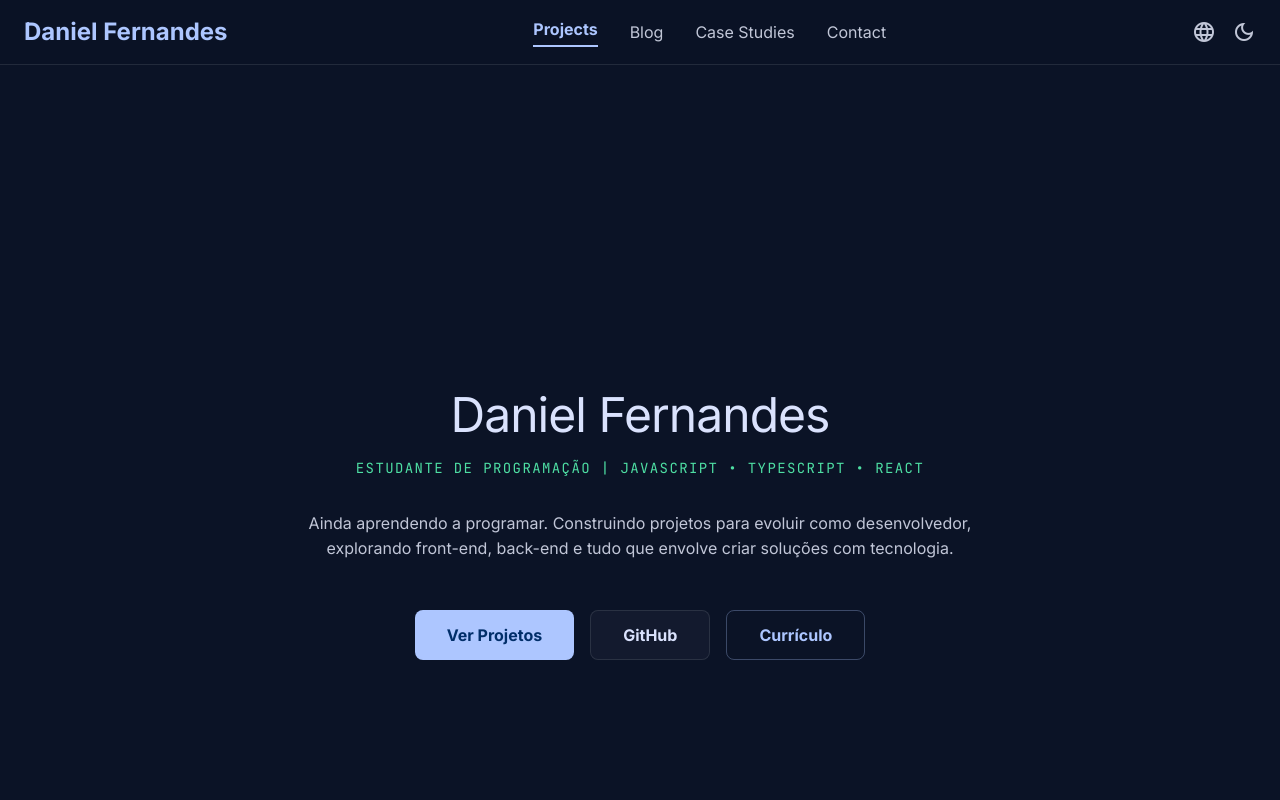
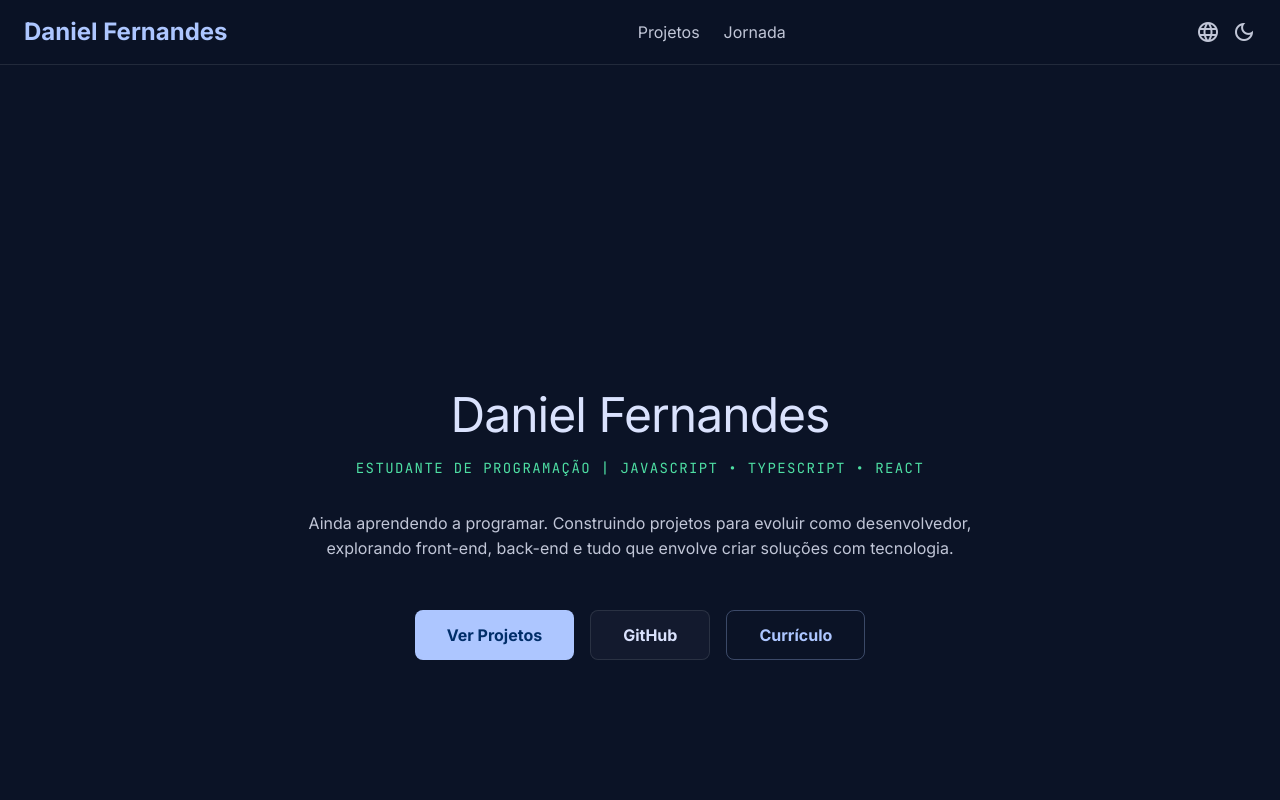
Before and after one commit to DanielFernandes-dev/portifolio, a Next.js app: page / in a window 1280 px wide. Shown: the top 800 px of the page. Built offline with nearby package versions, Linux system fonts and the light colour scheme.

Commit message:
Corrige links da navbar e padroniza gaps dos botões

```diff
--- a/app/components/Navbar.tsx
+++ b/app/components/Navbar.tsx
@@ -1,10 +1,8 @@
 import Link from "next/link"
 
 const navLinks = [
-  { href: "#projects", label: "Projects" },
-  { href: "#blog", label: "Blog" },
-  { href: "#timeline", label: "Case Studies" },
-  { href: "#contact", label: "Contact" },
+  { href: "#projects", label: "Projetos" },
+  { href: "#timeline", label: "Jornada" },
 ]
 
 export default function Navbar() {
@@ -12,22 +10,18 @@ export default function Navbar() {
     <nav className="fixed top-0 w-full z-50 bg-background/70 backdrop-blur-md border-b border-white/10">
       <div className="flex justify-between items-center max-w-[1280px] mx-auto px-gutter h-16">
         <span className="text-headline-md font-bold text-primary">Daniel Fernandes</span>
-        <div className="hidden md:flex gap-8 items-center">
+        <div className="hidden md:flex gap-6 items-center">
           {navLinks.map((link) => (
             <Link
               key={link.href}
               href={link.href}
-              className={
-                link.href === "#projects"
-                  ? "text-primary font-bold border-b-2 border-primary pb-1 font-body-base"
-                  : "text-on-surface-variant font-body-base hover:text-primary transition-colors duration-200"
-              }
+              className="text-on-surface-variant font-body-base hover:text-primary transition-colors duration-200"
             >
               {link.label}
             </Link>
           ))}
         </div>
-        <div className="flex items-center gap-4">
+        <div className="flex items-center gap-3">
           <button className="material-symbols-outlined text-on-surface-variant hover:text-primary transition-colors" aria-label="Language">
             language
           </button>
```
